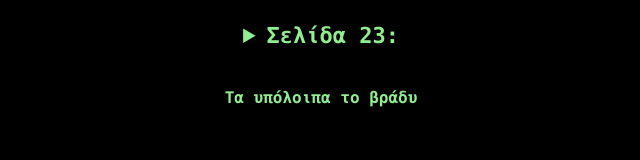
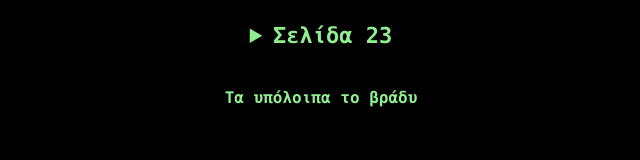
Before and after one commit to WinXprt14/poutses-mple, a plain HTML site: page index.html in a window 1280 px wide. Shown: the full height of the page, 319-959 px from the left. Drawn offline with Linux system fonts and the light colour scheme.

Commit message:
Update index.html

```diff
--- a/index.html
+++ b/index.html
@@ -8,7 +8,7 @@
 </head>
 <body>
 <details>
-<summary class="pages-summ">Σελίδα 23:</summary>
+<summary class="pages-summ">Σελίδα 23</summary>
 <details>
 <summary class="exer-summ">Ερώτηση κατανόησης 4</summary>
 <details>
```
